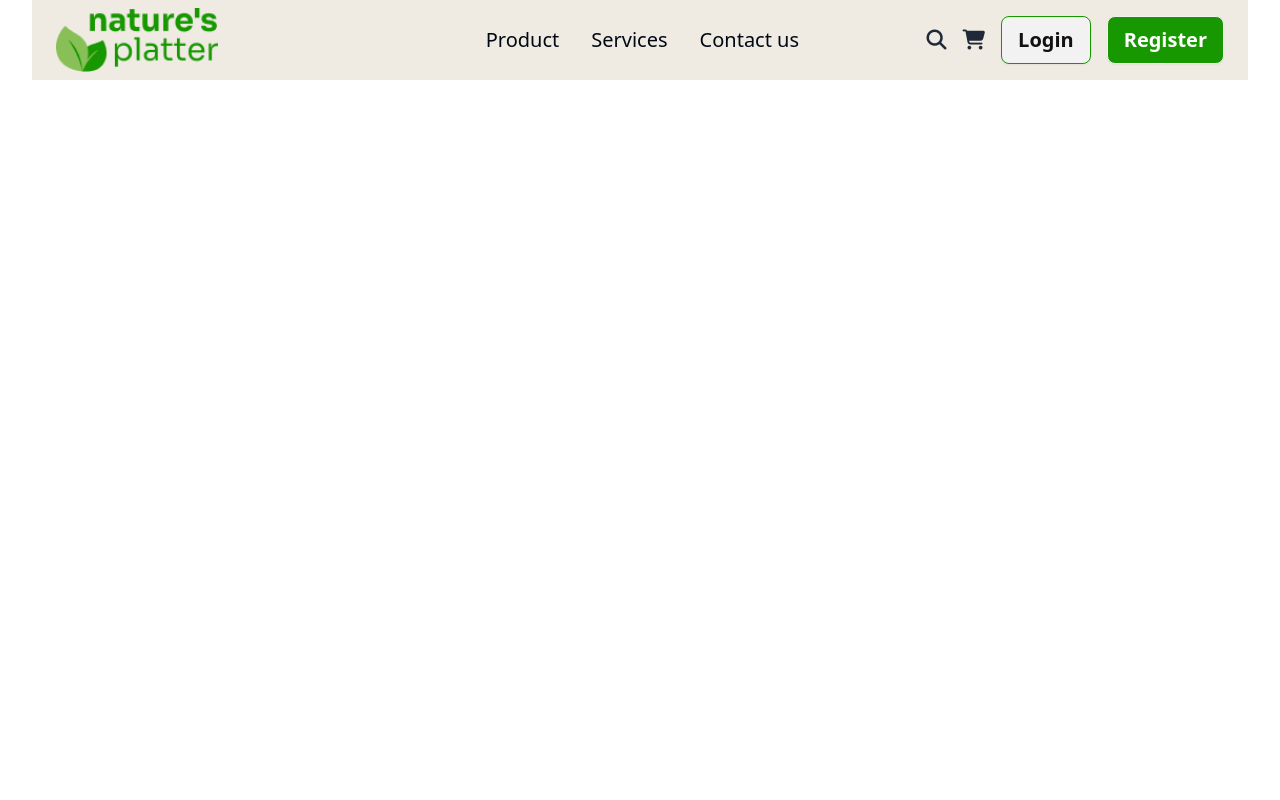
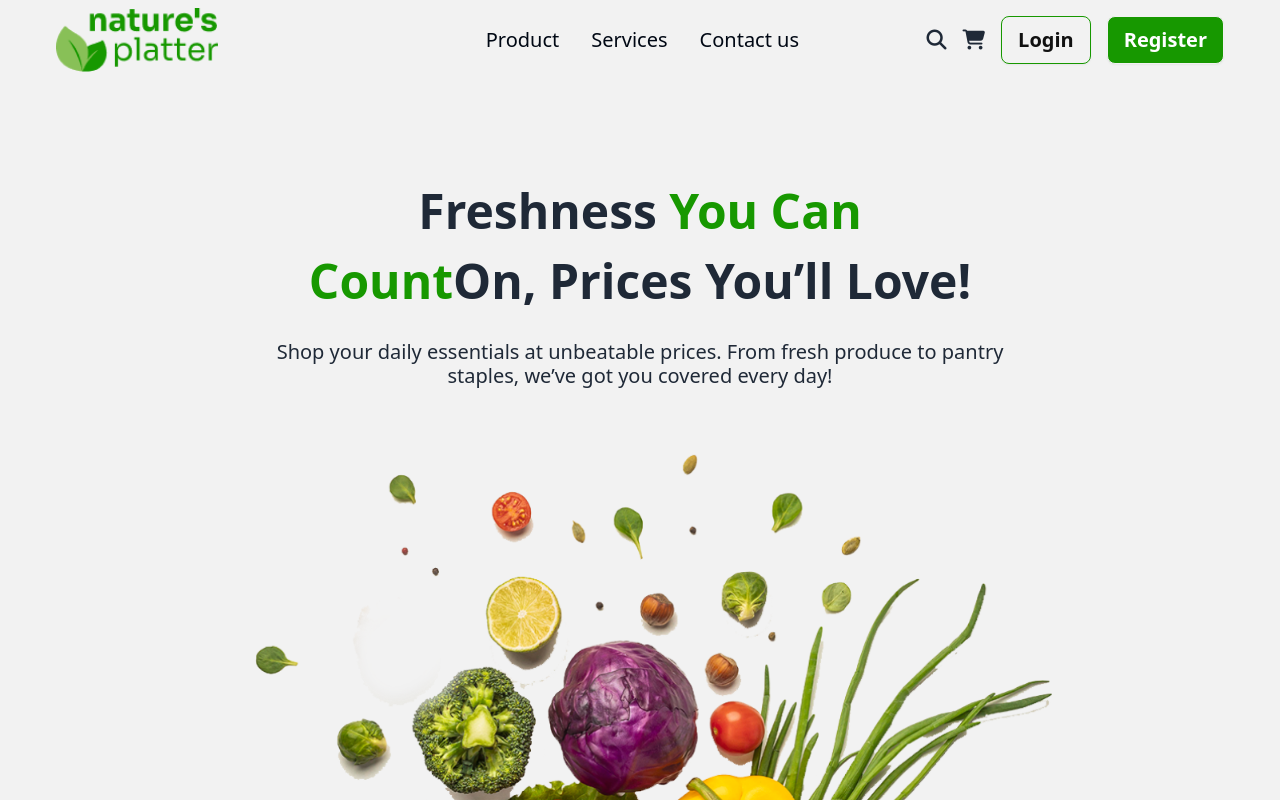
Before and after one commit to ANIK365PRO/nature-s_platter_assignment_3, a plain HTML site: page index.html in a window 1280 px wide. Shown: the top 800 px of the page. Drawn offline with nearby package versions, Linux system fonts and the light colour scheme.

Commit message:
added banner section

```diff
--- a/index.html
+++ b/index.html
@@ -38,10 +38,10 @@
 
 </head>
 
-<body>
-  <header class="container mx-auto px-4 md:px-8">
-
-    <div class="navbar bg-secondary">
+<body class="space-y-32">
+  <header class="container  bg-base-200 mx-auto px-4 md:px-8 space-y-8 md:space-y-12 lg:space-y-20">
+    <!-- navbar section  -->
+    <div class="navbar border-b lg:border-b-0 border-primary">
       <div class="navbar-start pl-4">
 
         <img class="h-12 lg:h-16" src="./assets/logo-header.png" alt="">
@@ -82,8 +82,29 @@
         </div>
       </div>
     </div>
+    <!-- banner section  -->
+    <section>
+      <div class="hero min-h-screen">
+        <div class="hero-content flex-col md:space-y-4">
 
+          <div class="text-center">
+            <h1 class="text-3xl md:text-5xl lg:7xl font-semibold md:font-bold leading-[40px] md:leading-[70px]">
+              Freshness <span class="text-primary">You
+                Can
+                <br>
+                Count</span>On, Prices You’ll Love!
+            </h1>
+            <p class="py-6 md:text-xl leading-5 md:leading-6">
+              Shop your daily essentials at unbeatable prices. From fresh produce to pantry <br>staples, we’ve got you
+              covered every day!
+            </p>
 
+          </div>
+          <img src="./assets/hero-vegetables.png" alt="banner.png" class="w-4/5 rounded-lg object-cover " />
+
+        </div>
+      </div>
+    </section>
   </header>
   <main>
 
```
